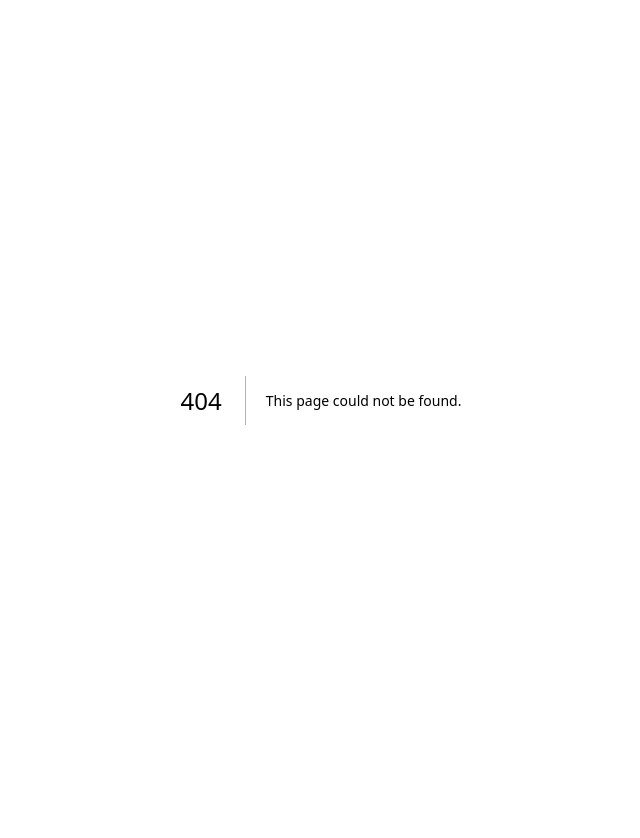
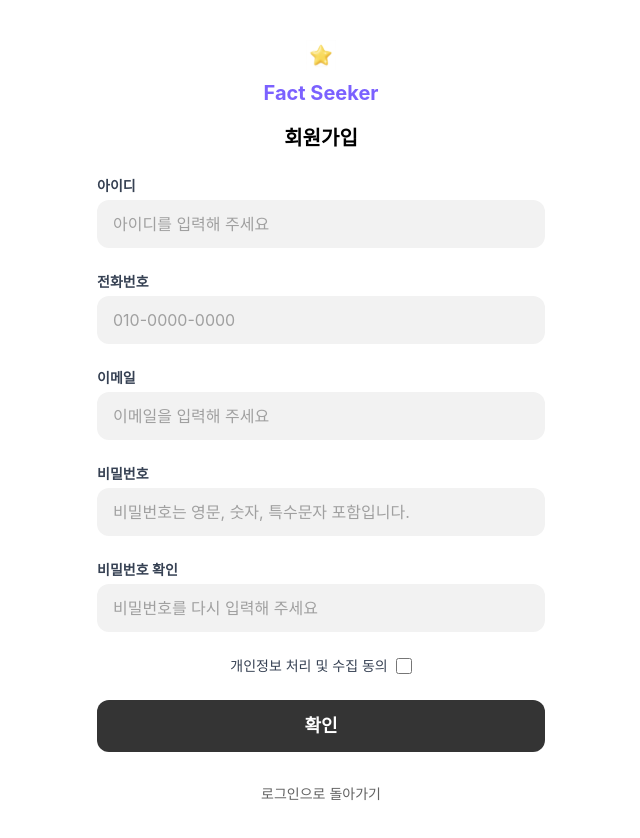
Before and after one commit to Hanium-FactSeeker/factseeker-frontend, a Next.js app: page /sign-up in a window 1280 px wide. Before the commit this address had no page. Shown: the top 838 px of the page, without its empty margins (319-959 px from the left). Before the commit the page ends 800 px from the top, so only its background shows below. Built offline with nearby package versions, Linux system fonts and the light colour scheme.

Commit message:
Feat: [#45] 회원가입페이지 생성

```diff
--- /dev/null
+++ b/src/app/sign-up/page.tsx
@@ -0,0 +1,194 @@
+"use client";
+
+import React, { useState } from "react";
+import TextInput from "../../components/ui/button/TextInput";
+import { Button } from "../../components/ui/button";
+import { useRouter } from "next/navigation";
+import Logo from "../../assets/Logo";
+
+type FormData = {
+  username: string;
+  phone: string;
+  email: string;
+  password: string;
+  confirmPassword: string;
+  agreed: boolean;
+};
+
+function SimpleCheckbox({ id, name, checked, onChange }: {
+  id: string;
+  name: string;
+  checked: boolean;
+  onChange: (e: React.ChangeEvent<HTMLInputElement>) => void;
+}) {
+  return (
+    <input
+      id={id}
+      name={name}
+      type="checkbox"
+      checked={checked}
+      onChange={onChange}
+      className="w-4 h-4 text-purple-600 bg-gray-100 border-gray-300 rounded focus:ring-purple-500 focus:ring-2"
+    />
+  );
+}
+
+export default function SignUpPage() {
+  const router = useRouter();
+
+  const [formData, setFormData] = useState<FormData>({
+    username: "",
+    phone: "",
+    email: "",
+    password: "",
+    confirmPassword: "",
+    agreed: false,
+  });
+
+  const [errors, setErrors] = useState<Partial<Record<keyof FormData, string>>>({});
+
+  const validate = () => {
+    const errs: Partial<Record<keyof FormData, string>> = {};
+
+    if (formData.phone.replace(/[^0-9]/g, "").length !== 11) {
+      errs.phone = "전화번호 형식이 올바르지 않습니다.";
+    }
+
+    if (!formData.email.includes("@") || !formData.email.includes(".")) {
+      errs.email = "이메일 형식이 올바르지 않습니다.";
+    }
+
+    const pw = formData.password;
+    if (
+      pw.length < 8 ||
+      !/[a-zA-Z]/.test(pw) ||
+      !/[0-9]/.test(pw) ||
+      !/[^a-zA-Z0-9]/.test(pw)
+    ) {
+      errs.password = "비밀번호는 8자 이상, 영문, 숫자, 특수문자를 포함해야 합니다.";
+    }
+
+    if (formData.password !== formData.confirmPassword) {
+      errs.confirmPassword = "비밀번호가 일치하지 않습니다.";
+    }
+
+    setErrors(errs);
+    return Object.keys(errs).length === 0;
+  };
+
+  const handleSubmit = (e: React.FormEvent) => {
+    e.preventDefault();
+    if (validate()) {
+      console.log("✅ 회원가입 성공", formData);
+    }
+  };
+
+  const handleChange = (e: React.ChangeEvent<HTMLInputElement>) => {
+    const { name, value, type, checked } = e.target;
+    setFormData({
+      ...formData,
+      [name]: type === "checkbox" ? checked : value,
+    });
+  };
+
+  return (
+    <div className="flex items-center justify-center min-h-screen bg-white px-4">
+      <div className="w-full max-w-md py-10 mx-auto">
+        <div className="flex flex-col items-center gap-2 mb-4">
+          <Logo width={30} height={30} className="mb-0" />
+          <span className="text-[20px] font-bold text-[#7B61FF]">Fact Seeker</span>
+        </div>
+
+        <h2 className="text-xl font-bold text-black mb-6 text-center">회원가입</h2>
+
+        <form onSubmit={handleSubmit} className="flex flex-col gap-6 w-full items-center">
+          <div className="flex flex-col gap-1 w-full">
+            <label className="text-sm font-semibold text-gray-700">아이디</label>
+            <TextInput
+              name="username"
+              placeholder="아이디를 입력해 주세요"
+              fullWidth
+              value={formData.username}
+              onChange={handleChange}
+            />
+          </div>
+
+          <div className="flex flex-col gap-1 w-full">
+            <label className="text-sm font-semibold text-gray-700">전화번호</label>
+            <TextInput
+              name="phone"
+              placeholder="010-0000-0000"
+              fullWidth
+              value={formData.phone}
+              onChange={handleChange}
+            />
+            {errors.phone && <p className="text-red-500 text-sm">{errors.phone}</p>}
+          </div>
+
+          <div className="flex flex-col gap-1 w-full">
+            <label className="text-sm font-semibold text-gray-700">이메일</label>
+            <TextInput
+              name="email"
+              placeholder="이메일을 입력해 주세요"
+              fullWidth
+              value={formData.email}
+              onChange={handleChange}
+            />
+            {errors.email && <p className="text-red-500 text-sm">{errors.email}</p>}
+          </div>
+
+          <div className="flex flex-col gap-1 w-full">
+            <label className="text-sm font-semibold text-gray-700">비밀번호</label>
+            <TextInput
+              name="password"
+              type="password"
+              placeholder="비밀번호는 영문, 숫자, 특수문자 포함입니다."
+              fullWidth
+              value={formData.password}
+              onChange={handleChange}
+            />
+            {errors.password && <p className="text-red-500 text-sm">{errors.password}</p>}
+          </div>
+
+          <div className="flex flex-col gap-1 w-full">
+            <label className="text-sm font-semibold text-gray-700">비밀번호 확인</label>
+            <TextInput
+              name="confirmPassword"
+              type="password"
+              placeholder="비밀번호를 다시 입력해 주세요"
+              fullWidth
+              value={formData.confirmPassword}
+              onChange={handleChange}
+            />
+            {errors.confirmPassword && <p className="text-red-500 text-sm">{errors.confirmPassword}</p>}
+          </div>
+
+          <div className="flex items-center justify-center gap-2">
+            <label htmlFor="agree" className="text-sm text-gray-700">
+              개인정보 처리 및 수집 동의
+            </label>
+            <SimpleCheckbox
+              id="agree"
+              name="agreed"
+              checked={formData.agreed}
+              onChange={handleChange}
+            />
+          </div>
+
+          <Button color="black" size="lg" className="w-full" type="submit">
+            확인
+          </Button>
+
+          <div className="flex justify-center mt-2">
+            <span
+              className="text-sm text-[#626262] cursor-pointer"
+              onClick={() => router.push("/login")}
+            >
+              로그인으로 돌아가기
+            </span>
+          </div>
+        </form>
+      </div>
+    </div>
+  );
+}
```
